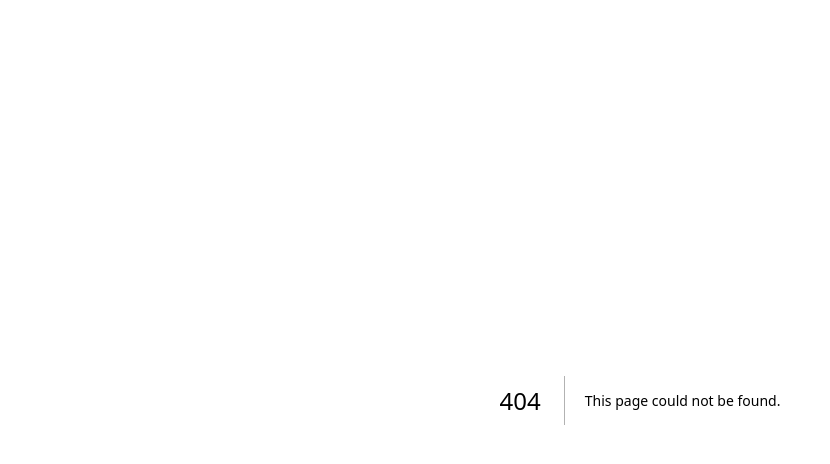
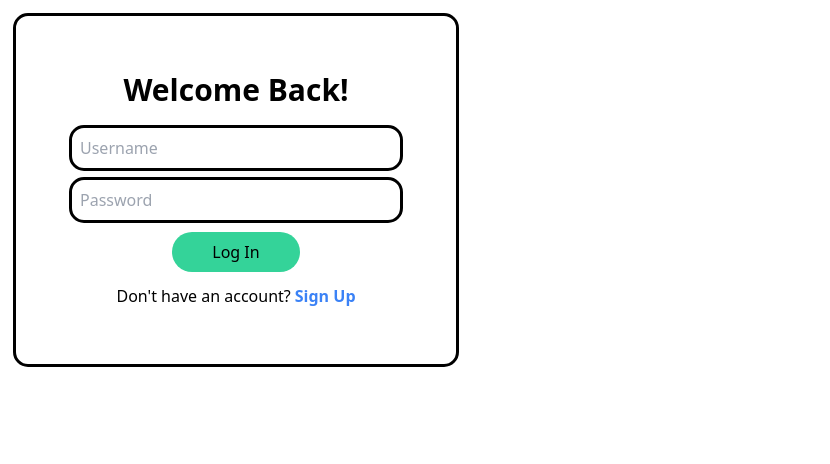
Before and after one commit to dparks6/GroceryStore, a Next.js app in the folder frontend/: page /login in a window 1280 px wide. Before the commit this address had no page. Shown: the top 464 px of the page, without its empty margins (0-830 px from the left). Built offline with nearby package versions, Linux system fonts and the light colour scheme.

Commit message:
Add new login forum

```diff
--- /dev/null
+++ b/frontend/src/app/(auth)/layout.tsx
@@ -0,0 +1,9 @@
+const layout = ({ children }: { children: React.ReactNode }) => {
+  return (
+    <main className="p-4">
+      <section>{children}</section>
+    </main>
+  );
+};
+
+export default layout;
--- /dev/null
+++ b/frontend/src/app/(auth)/login/LoginForm.tsx
@@ -0,0 +1,21 @@
+import Link from "next/link";
+
+const LoginForm = () => {
+  return (
+    <form className="outline w-[27.5rem] p-14 text-center rounded-xl">
+      <h1 className="font-bold text-3xl mb-5">Welcome Back!</h1>
+      <div className="flex flex-col gap-3 justify-center items-center">
+        <input className="outline p-2 rounded-xl w-full" placeholder="Username" type="text" required />
+        <input className="outline p-2 rounded-xl w-full" placeholder="Password" type="password" required />
+
+        <button className="bg-emerald-400 rounded-3xl w-32 p-2">Log In</button>
+        <div className=" flex flex-row justify-center gap-1">
+            <p>Don't have an account?</p>
+            <Link href="/signup" className="text-blue-500 font-bold">Sign Up</Link>
+        </div>
+      </div>
+    </form>
+  );
+};
+
+export default LoginForm;
--- /dev/null
+++ b/frontend/src/app/(auth)/login/page.tsx
@@ -0,0 +1,12 @@
+import React from 'react'
+import LoginForm from './LoginForm';
+
+const Login = () => {
+  return (
+    <main>
+      <LoginForm />
+    </main>
+  )
+}
+
+export default Login;
--- /dev/null
+++ b/frontend/src/app/(auth)/signup/page.tsx
@@ -0,0 +1,9 @@
+import React from 'react'
+
+const Signup = () => {
+  return (
+    <div>Sign Up</div>
+  )
+}
+
+export default Signup;
```
